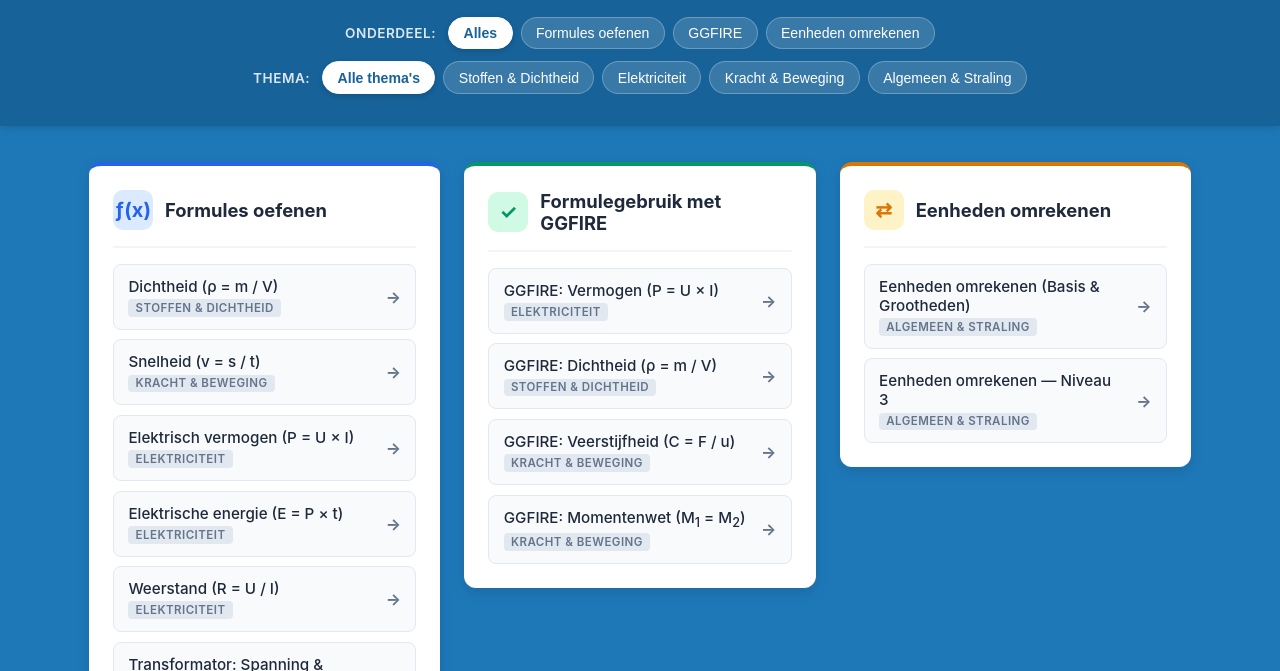
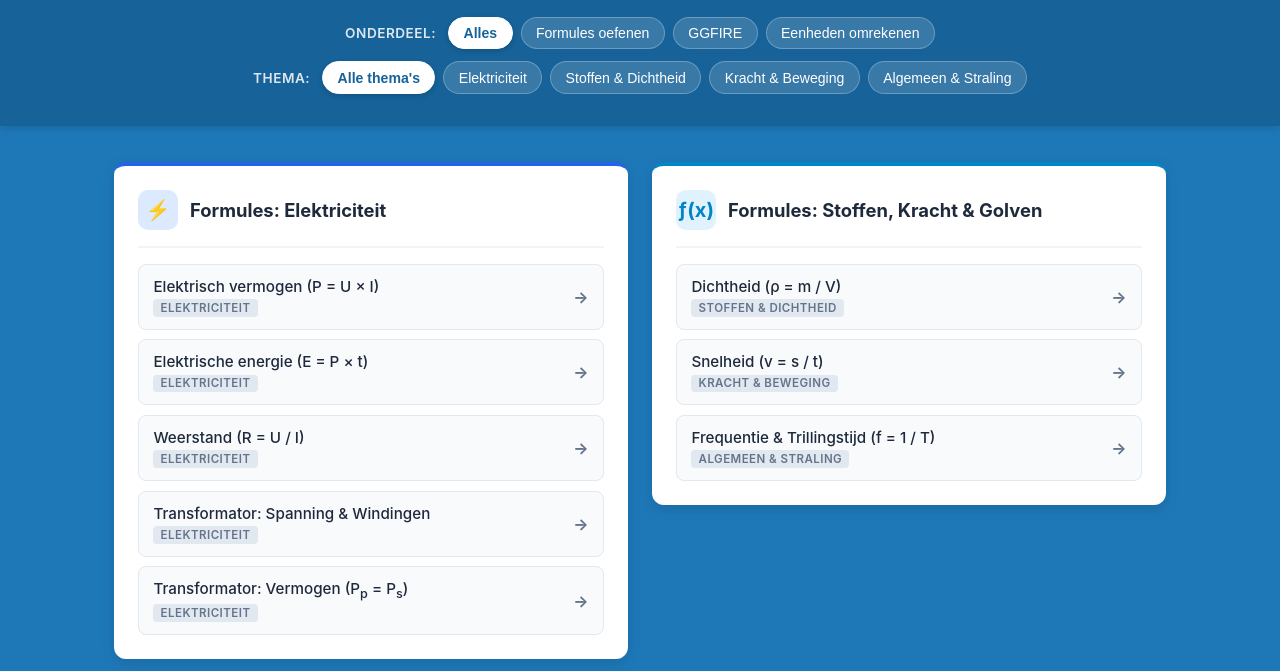
Before and after one commit to theavastar/Oefenwebsite, a plain HTML site: page index.html in a window 1280 px wide. Shown: the part 66-737 px from the top of the page. Drawn offline with Linux system fonts and the light colour scheme.

Commit message:
Update index.html

```diff
--- a/index.html
+++ b/index.html
@@ -11,7 +11,8 @@
       --card-bg: #ffffff;
       --text-main: #1e293b;
       --text-muted: #64748b;
-      --tile-formules: #2563eb;
+      --tile-elektra: #2563eb;
+      --tile-formules: #0284c7;
       --tile-ggfire: #059669;
       --tile-eenheden: #d97706;
     }
@@ -96,16 +97,16 @@
       box-shadow: 0 2px 5px rgba(0, 0, 0, 0.15);
     }
 
-    /* Hoofdcontainer met 3 tegels naast elkaar */
+    /* Hoofdcontainer met 4 tegels in een 2x2 raster */
     main {
-      max-width: 1150px;
+      max-width: 1100px;
       margin: 2.25rem auto;
       padding: 0 1.5rem 3rem;
     }
 
     .tiles-grid {
       display: grid;
-      grid-template-columns: repeat(3, 1fr);
+      grid-template-columns: repeat(2, 1fr);
       gap: 1.5rem;
       align-items: start;
     }
@@ -144,8 +145,11 @@
       flex-shrink: 0;
     }
 
+    .tile--elektra { border-top: 4px solid var(--tile-elektra); }
+    .tile--elektra .tile-icon { background-color: #dbeafe; color: var(--tile-elektra); }
+
     .tile--formules { border-top: 4px solid var(--tile-formules); }
-    .tile--formules .tile-icon { background-color: #dbeafe; color: var(--tile-formules); }
+    .tile--formules .tile-icon { background-color: #e0f2fe; color: var(--tile-formules); }
 
     .tile--ggfire { border-top: 4px solid var(--tile-ggfire); }
     .tile--ggfire .tile-icon { background-color: #d1fae5; color: var(--tile-ggfire); }
@@ -230,7 +234,7 @@
     }
 
     /* Responsive weergave voor tablets en telefoons */
-    @media (max-width: 900px) {
+    @media (max-width: 820px) {
       .tiles-grid {
         grid-template-columns: 1fr;
         max-width: 560px;
@@ -258,8 +262,8 @@
       <div class="filter-group" id="theme-filters">
         <span class="filter-label">Thema:</span>
         <button class="filter-btn active" data-theme="alle">Alle thema's</button>
+        <button class="filter-btn" data-theme="elektriciteit">Elektriciteit</button>
         <button class="filter-btn" data-theme="stoffen">Stoffen &amp; Dichtheid</button>
-        <button class="filter-btn" data-theme="elektriciteit">Elektriciteit</button>
         <button class="filter-btn" data-theme="kracht">Kracht &amp; Beweging</button>
         <button class="filter-btn" data-theme="algemeen">Algemeen &amp; Straling</button>
       </div>
@@ -269,31 +273,13 @@
   <main>
     <div class="tiles-grid">
 
-      <!-- TEGEL 1: FORMULES OEFENEN -->
-      <section class="tile tile--formules" data-tile-category="formules">
+      <!-- TEGEL 1: FORMULES — ELEKTRICITEIT -->
+      <section class="tile tile--elektra" data-tile-category="formules">
         <div class="tile-header">
-          <div class="tile-icon">ƒ(x)</div>
-          <h2>Formules oefenen</h2>
+          <div class="tile-icon">⚡</div>
+          <h2>Formules: Elektriciteit</h2>
         </div>
         <ul class="exercise-list">
-          <li class="exercise-item" data-theme="stoffen">
-            <a href="formule-dichtheid.html" class="exercise-link">
-              <div class="exercise-info">
-                <span>Dichtheid (ρ = m / V)</span>
-                <span class="theme-badge">Stoffen &amp; Dichtheid</span>
-              </div>
-              <span class="arrow">→</span>
-            </a>
-          </li>
-          <li class="exercise-item" data-theme="kracht">
-            <a href="formule-snelheid.html" class="exercise-link">
-              <div class="exercise-info">
-                <span>Snelheid (v = s / t)</span>
-                <span class="theme-badge">Kracht &amp; Beweging</span>
-              </div>
-              <span class="arrow">→</span>
-            </a>
-          </li>
           <li class="exercise-item" data-theme="elektriciteit">
             <a href="formule-vermogen.html" class="exercise-link">
               <div class="exercise-info">
@@ -339,6 +325,34 @@
               <span class="arrow">→</span>
             </a>
           </li>
+        </ul>
+      </section>
+
+      <!-- TEGEL 2: FORMULES — STOFFEN, KRACHT & GOLVEN -->
+      <section class="tile tile--formules" data-tile-category="formules">
+        <div class="tile-header">
+          <div class="tile-icon">ƒ(x)</div>
+          <h2>Formules: Stoffen, Kracht &amp; Golven</h2>
+        </div>
+        <ul class="exercise-list">
+          <li class="exercise-item" data-theme="stoffen">
+            <a href="formule-dichtheid.html" class="exercise-link">
+              <div class="exercise-info">
+                <span>Dichtheid (ρ = m / V)</span>
+                <span class="theme-badge">Stoffen &amp; Dichtheid</span>
+              </div>
+              <span class="arrow">→</span>
+            </a>
+          </li>
+          <li class="exercise-item" data-theme="kracht">
+            <a href="formule-snelheid.html" class="exercise-link">
+              <div class="exercise-info">
+                <span>Snelheid (v = s / t)</span>
+                <span class="theme-badge">Kracht &amp; Beweging</span>
+              </div>
+              <span class="arrow">→</span>
+            </a>
+          </li>
           <li class="exercise-item" data-theme="algemeen">
             <a href="formule-frequentie.html" class="exercise-link">
               <div class="exercise-info">
@@ -351,27 +365,27 @@
         </ul>
       </section>
 
-      <!-- TEGEL 2: FORMULEGEBRUIK MET GGFIRE -->
+      <!-- TEGEL 3: FORMULEGEBRUIK MET GGFIRE -->
       <section class="tile tile--ggfire" data-tile-category="ggfire">
         <div class="tile-header">
           <div class="tile-icon">✓</div>
           <h2>Formulegebruik met GGFIRE</h2>
         </div>
         <ul class="exercise-list">
+          <li class="exercise-item" data-theme="stoffen">
+            <a href="ggfire-dichtheid.html" class="exercise-link">
+              <div class="exercise-info">
+                <span>GGFIRE: Dichtheid (ρ = m / V)</span>
+                <span class="theme-badge">Stoffen &amp; Dichtheid</span>
+              </div>
+              <span class="arrow">→</span>
+            </a>
+          </li>
           <li class="exercise-item" data-theme="elektriciteit">
             <a href="ggfire-vermogen.html" class="exercise-link">
               <div class="exercise-info">
                 <span>GGFIRE: Vermogen (P = U × I)</span>
                 <span class="theme-badge">Elektriciteit</span>
-              </div>
-              <span class="arrow">→</span>
-            </a>
-          </li>
-          <li class="exercise-item" data-theme="stoffen">
-            <a href="ggfire-dichtheid.html" class="exercise-link">
-              <div class="exercise-info">
-                <span>GGFIRE: Dichtheid (ρ = m / V)</span>
-                <span class="theme-badge">Stoffen &amp; Dichtheid</span>
               </div>
               <span class="arrow">→</span>
             </a>
@@ -397,7 +411,7 @@
         </ul>
       </section>
 
-      <!-- TEGEL 3: EENHEDEN OMREKENEN -->
+      <!-- TEGEL 4: EENHEDEN OMREKENEN -->
       <section class="tile tile--eenheden" data-tile-category="eenheden">
         <div class="tile-header">
           <div class="tile-icon">⇄</div>
@@ -408,15 +422,6 @@
             <a href="eenheden-omrekenen.html" class="exercise-link">
               <div class="exercise-info">
                 <span>Eenheden omrekenen (Basis &amp; Grootheden)</span>
-                <span class="theme-badge">Algemeen &amp; Straling</span>
-              </div>
-              <span class="arrow">→</span>
-            </a>
-          </li>
-          <li class="exercise-item" data-theme="algemeen">
-            <a href="eenheden-niveau3.html" class="exercise-link">
-              <div class="exercise-info">
-                <span>Eenheden omrekenen — Niveau 3</span>
                 <span class="theme-badge">Algemeen &amp; Straling</span>
               </div>
               <span class="arrow">→</span>
```
